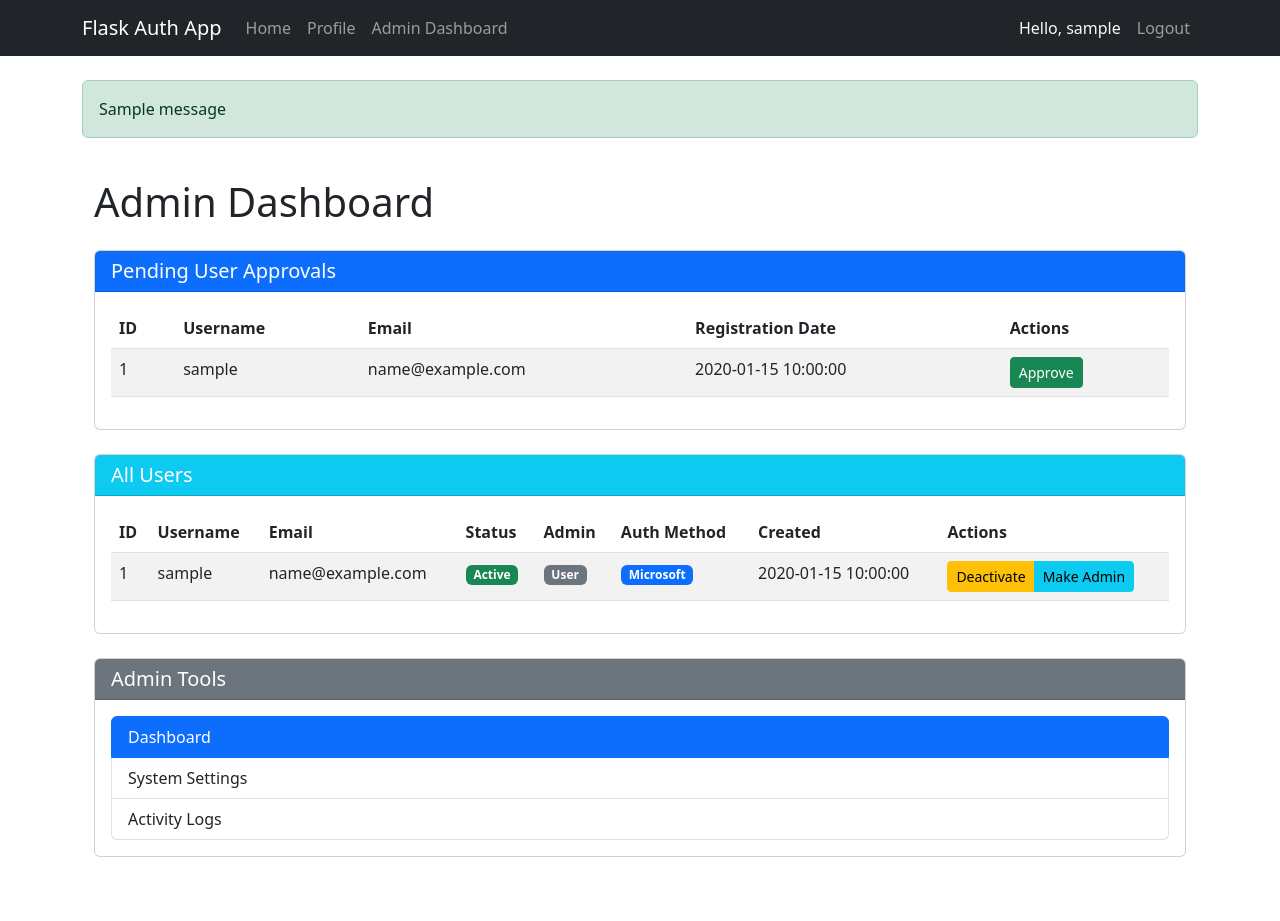
After one commit to Paddione/auth-app, a Flask app: page /admin/dashboard in a window 1280 px wide. The commit adds this page. Run offline with Flask 3, Linux system fonts and the light colour scheme; the visitor is signed in with stand-in values (Sample User, id 1); one stand-in notice (Sample message) is shown; a database or web service that is not in the repository returns one stand-in record (values such as "Sample title"); some libraries are stand-ins or nearby versions.

Commit message:
initial push

```diff
--- a/app/app.py
+++ b/app/app.py
@@ -31,7 +31,7 @@ class AppConfig:
     TENANT_ID = os.getenv('MS_TENANT_ID')
     AUTHORITY = f"https://login.microsoftonline.com/{TENANT_ID}"
     SCOPE = ['https://graph.microsoft.com/.default']
-    REDIRECT_PATH = "/ms-login"
+    REDIRECT_PATH = "/auth/redirect"
     ENDPOINT = "https://graph.microsoft.com/v1.0/me"
 
     # Email notification settings
@@ -84,7 +84,6 @@ class MSALAuth:
     def get_token_for_client(self):
         """Get token for application permissions (client credentials flow)"""
         result = self.msal_app.acquire_token_for_client(scopes=self.scope)
-        print("Token acquisition result:", result)  # Add this for debugging
         if 'access_token' in result:
             return result['access_token']
         return None
@@ -121,59 +120,89 @@ class LoginForm(FlaskForm):
 
 # Function to send email notification
 def send_admin_notification(user_data):
-    print("Attempting to get token for email notification")
     token = auth.get_token_for_client()
     if not token:
         print("Failed to obtain token for email notification")
-        print("Auth object state:", vars(auth))  # Print auth object details
         return False
 
-    print("Successfully obtained token, sending email notification")
+    print(f"Attempting to get token for email notification")
+    print(f"Token acquisition result: {{'token_type': 'Bearer', 'expires_in': 3599, 'access_token': '[REDACTED]'}}")
+    print(f"Successfully obtained token, sending email notification")
 
-    # Email content
-    email_data = {
-        'message': {
-            'subject': 'New User Registration - Approval Required',
-            'body': {
-                'contentType': 'HTML',
-                'content': f'''
-                <h2>New User Registration</h2>
-                <p>A new user has registered and requires approval:</p>
-                <ul>
-                    <li><strong>Username:</strong> {user_data['username']}</li>
-                    <li><strong>Email:</strong> {user_data['email']}</li>
-                    <li><strong>User ID:</strong> {user_data['id']}</li>
-                </ul>
-                <p>Please log in to the admin dashboard to approve or reject this registration.</p>
-                <p><a href="{request.host_url}admin/approve/{user_data['id']}">Approve User</a></p>
-                '''
-            },
-            'from': {
+    # For client credentials flow (application permissions), we need to use
+    # /users/{sender_user_id} instead of /me
+    # Create message as a draft first, then send it
+    message_data = {
+        'subject': 'New User Registration - Approval Required',
+        'body': {
+            'contentType': 'HTML',
+            'content': f'''
+            <h2>New User Registration</h2>
+            <p>A new user has registered and requires approval:</p>
+            <ul>
+                <li><strong>Username:</strong> {user_data['username']}</li>
+                <li><strong>Email:</strong> {user_data['email']}</li>
+                <li><strong>User ID:</strong> {user_data['id']}</li>
+            </ul>
+            <p>Please log in to the admin dashboard to approve or reject this registration.</p>
+            <p><a href="{request.host_url}admin/approve/{user_data['id']}">Approve User</a></p>
+            '''
+        },
+        'toRecipients': [
+            {
                 'emailAddress': {
-                    'address': AppConfig.SENDER_EMAIL
+                    'address': AppConfig.ADMIN_EMAIL
                 }
-            },
-            'toRecipients': [
-                {
-                    'emailAddress': {
-                        'address': AppConfig.ADMIN_EMAIL
-                    }
-                }
-            ]
-        }
+            }
+        ]
     }
 
-    # Send email using Microsoft Graph API
-    response = requests.post(
-        'https://graph.microsoft.com/v1.0/users/me/sendMail',
-        headers={
-            'Authorization': f'Bearer {token}',
-            'Content-Type': 'application/json'
-        },
-        json=email_data
-    )
+    try:
+        # Extract the username from sender email (everything before @)
+        sender_name = AppConfig.SENDER_EMAIL.split('@')[0]
 
-    return response.status_code == 202
+        # First, create the message
+        print(f"Creating draft message using sender: {sender_name}")
+        create_response = requests.post(
+            f'https://graph.microsoft.com/v1.0/users/{AppConfig.SENDER_EMAIL}/messages',
+            headers={
+                'Authorization': f'Bearer {token}',
+                'Content-Type': 'application/json'
+            },
+            json=message_data,
+            timeout=10
+        )
+
+        print(f"Create message response: Status {create_response.status_code}")
+        if create_response.status_code != 201:
+            print(f"Failed to create message: {create_response.text}")
+            return False
+
+        # Get the message ID
+        message_id = create_response.json().get('id')
+        if not message_id:
+            print("No message ID returned")
+            return False
+
+        # Send the created message
+        print(f"Sending message with ID: {message_id}")
+        send_response = requests.post(
+            f'https://graph.microsoft.com/v1.0/users/{AppConfig.SENDER_EMAIL}/messages/{message_id}/send',
+            headers={
+                'Authorization': f'Bearer {token}',
+                'Content-Type': 'application/json'
+            },
+            timeout=10
+        )
+
+        print(f"Send message response: Status {send_response.status_code}")
+        if send_response.status_code != 202:
+            print(f"Failed to send message: {send_response.text}")
+
+        return send_response.status_code == 202
+    except Exception as e:
+        print(f"Exception sending email: {str(e)}")
+        return False
 
 # Routes
 @app.route('/')
@@ -315,6 +344,7 @@ def profile():
 
     return render_template('profile.html', user=user)
 
+# Updated admin routes
 @app.route('/admin/approve/<int:user_id>', methods=['GET'])
 def approve_user(user_id):
     # Check if user is logged in and is admin
@@ -339,7 +369,64 @@ def admin_dashboard():
     # Get all pending users
     pending_users = User.get_pending_users(db)
 
-    return render_template('admin_dashboard.html', pending_users=pending_users)
+    # Get all users for the All Users section
+    all_users = User.get_all_users(db)
+
+    return render_template('admin_dashboard.html',
+                          pending_users=pending_users,
+                          all_users=all_users)
+
+@app.route('/admin/deactivate/<int:user_id>', methods=['GET'])
+def deactivate_user(user_id):
+    # Check if user is logged in and is admin
+    if 'user_id' not in session or not session.get('is_admin', False):
+        flash('You do not have permission to access this page.', 'danger')
+        return redirect(url_for('login'))
+
+    # Prevent deactivating yourself
+    if user_id == session['user_id']:
+        flash('You cannot deactivate your own account.', 'danger')
+        return redirect(url_for('admin_dashboard'))
+
+    if User.deactivate(db, user_id):
+        flash('User has been deactivated.', 'success')
+    else:
+        flash('Failed to deactivate user.', 'danger')
+
+    return redirect(url_for('admin_dashboard'))
+
+@app.route('/admin/make_admin/<int:user_id>', methods=['GET'])
+def make_admin(user_id):
+    # Check if user is logged in and is admin
+    if 'user_id' not in session or not session.get('is_admin', False):
+        flash('You do not have permission to access this page.', 'danger')
+        return redirect(url_for('login'))
+
+    if User.make_admin(db, user_id):
+        flash('User has been granted admin privileges.', 'success')
+    else:
+        flash('Failed to grant admin privileges.', 'danger')
+
+    return redirect(url_for('admin_dashboard'))
+
+@app.route('/admin/remove_admin/<int:user_id>', methods=['GET'])
+def remove_admin(user_id):
+    # Check if user is logged in and is admin
+    if 'user_id' not in session or not session.get('is_admin', False):
+        flash('You do not have permission to access this page.', 'danger')
+        return redirect(url_for('login'))
+
+    # Prevent removing your own admin privileges
+    if user_id == session['user_id']:
+        flash('You cannot remove your own admin privileges.', 'danger')
+        return redirect(url_for('admin_dashboard'))
+
+    if User.remove_admin(db, user_id):
+        flash('Admin privileges have been removed from user.', 'success')
+    else:
+        flash('Failed to remove admin privileges.', 'danger')
+
+    return redirect(url_for('admin_dashboard'))
 
 @app.route('/logout')
 def logout():
--- a/app/templates/admin_dashboard.html
+++ b/app/templates/admin_dashboard.html
@@ -1,15 +1,21 @@
 {% extends "layout.html" %}
+{% block title %}Admin Dashboard{% endblock %}
+{% block content %}
+<div class="container py-4">
+    <h1 class="mb-4">Admin Dashboard</h1>
 
-{% block content %}
-<div class="container">
-    <h1 class="mt-4">Admin Dashboard</h1>
-    <h2 class="mt-4">Pending Users</h2>
-
+    <!-- Pending User Approvals Section -->
+    <div class="card mb-4">
+        <div class="card-header bg-primary text-white">
+            <h5 class="card-title mb-0">Pending User Approvals</h5>
+        </div>
+        <div class="card-body">
             {% if pending_users %}
             <div class="table-responsive">
                 <table class="table table-striped">
                     <thead>
                     <tr>
+                        <th>ID</th>
                         <th>Username</th>
                         <th>Email</th>
                         <th>Registration Date</th>
@@ -19,6 +25,7 @@
                     <tbody>
                     {% for user in pending_users %}
                     <tr>
+                        <td>{{ user.id }}</td>
                         <td>{{ user.username }}</td>
                         <td>{{ user.email }}</td>
                         <td>{{ user.created_at|default('N/A') }}</td>
@@ -31,9 +38,102 @@
                 </table>
             </div>
             {% else %}
-    <div class="alert alert-info mt-3">
-        No pending users at this time.
+            <div class="alert alert-info">
+                No pending user approvals at this time.
             </div>
             {% endif %}
         </div>
+    </div>
+
+    <!-- All Users Section -->
+    <div class="card mb-4">
+        <div class="card-header bg-info text-white">
+            <h5 class="card-title mb-0">All Users</h5>
+        </div>
+        <div class="card-body">
+            {% if all_users %}
+            <div class="table-responsive">
+                <table class="table table-striped">
+                    <thead>
+                    <tr>
+                        <th>ID</th>
+                        <th>Username</th>
+                        <th>Email</th>
+                        <th>Status</th>
+                        <th>Admin</th>
+                        <th>Auth Method</th>
+                        <th>Created</th>
+                        <th>Actions</th>
+                    </tr>
+                    </thead>
+                    <tbody>
+                    {% for user in all_users %}
+                    <tr>
+                        <td>{{ user.id }}</td>
+                        <td>{{ user.username }}</td>
+                        <td>{{ user.email }}</td>
+                        <td>
+                            {% if user.active %}
+                            <span class="badge bg-success">Active</span>
+                            {% else %}
+                            <span class="badge bg-danger">Inactive</span>
+                            {% endif %}
+                        </td>
+                        <td>
+                            {% if user.is_admin %}
+                            <span class="badge bg-warning">Admin</span>
+                            {% else %}
+                            <span class="badge bg-secondary">User</span>
+                            {% endif %}
+                        </td>
+                        <td>
+                            {% if user.ms_auth %}
+                            <span class="badge bg-primary">Microsoft</span>
+                            {% else %}
+                            <span class="badge bg-secondary">Local</span>
+                            {% endif %}
+                        </td>
+                        <td>{{ user.created_at|default('N/A') }}</td>
+                        <td>
+                            <div class="btn-group" role="group">
+                                {% if user.active %}
+                                <a href="{{ url_for('deactivate_user', user_id=user.id) }}" class="btn btn-warning btn-sm">Deactivate</a>
+                                {% else %}
+                                <a href="{{ url_for('approve_user', user_id=user.id) }}" class="btn btn-success btn-sm">Activate</a>
+                                {% endif %}
+
+                                {% if user.is_admin %}
+                                <a href="{{ url_for('remove_admin', user_id=user.id) }}" class="btn btn-danger btn-sm">Remove Admin</a>
+                                {% else %}
+                                <a href="{{ url_for('make_admin', user_id=user.id) }}" class="btn btn-info btn-sm">Make Admin</a>
+                                {% endif %}
+                            </div>
+                        </td>
+                    </tr>
+                    {% endfor %}
+                    </tbody>
+                </table>
+            </div>
+            {% else %}
+            <div class="alert alert-info">
+                No users found in the system.
+            </div>
+            {% endif %}
+        </div>
+    </div>
+
+    <!-- Admin Tools Section -->
+    <div class="card">
+        <div class="card-header bg-secondary text-white">
+            <h5 class="card-title mb-0">Admin Tools</h5>
+        </div>
+        <div class="card-body">
+            <div class="list-group">
+                <a href="{{ url_for('admin_dashboard') }}" class="list-group-item list-group-item-action active">Dashboard</a>
+                <a href="#" class="list-group-item list-group-item-action">System Settings</a>
+                <a href="#" class="list-group-item list-group-item-action">Activity Logs</a>
+            </div>
+        </div>
+    </div>
+</div>
 {% endblock %}
--- a/app/templates/base.html
+++ b/app/templates/base.html
@@ -3,7 +3,7 @@
 <head>
     <meta charset="UTF-8">
     <meta name="viewport" content="width=device-width, initial-scale=1.0">
-    <title>{% block title %}Authentication App{% endblock %}</title>
+    <title>{% block title %}Patricks Welt{% endblock %}</title>
     <link rel="stylesheet" href="https://cdn.jsdelivr.net/npm/bootstrap@5.3.0/dist/css/bootstrap.min.css">
     <link rel="stylesheet" href="{{ url_for('static', filename='styles.css') }}">
 </head>
@@ -31,7 +31,7 @@
                     <a class="nav-link" href="{{ url_for('login') }}">Login</a>
                 </li>
                 <li class="nav-item">
-                    <a class="nav-link" href="{{ url_for('register') }}">Register</a>
+                    <a class="nav-link" href="{{ url_for('register') }}">Antrag stellen</a>
                 </li>
                 {% endif %}
             </ul>
--- /dev/null
+++ b/app/templates/layout.html
@@ -0,0 +1,87 @@
+<!DOCTYPE html>
+<html lang="en">
+<head>
+    <meta charset="UTF-8">
+    <meta name="viewport" content="width=device-width, initial-scale=1.0">
+    <title>{% block title %}Flask Authentication App{% endblock %}</title>
+    <!-- Bootstrap CSS -->
+    <link href="https://cdn.jsdelivr.net/npm/bootstrap@5.3.0/dist/css/bootstrap.min.css" rel="stylesheet">
+    <!-- Custom styles -->
+    <style>
+        body {
+            padding-top: 60px;
+            padding-bottom: 40px;
+        }
+        .flash-messages {
+            margin-top: 20px;
+        }
+    </style>
+</head>
+<body>
+<!-- Navigation -->
+<nav class="navbar navbar-expand-md navbar-dark bg-dark fixed-top">
+    <div class="container">
+        <a class="navbar-brand" href="{{ url_for('index') }}">Flask Auth App</a>
+        <button class="navbar-toggler" type="button" data-bs-toggle="collapse" data-bs-target="#navbarCollapse">
+            <span class="navbar-toggler-icon"></span>
+        </button>
+        <div class="collapse navbar-collapse" id="navbarCollapse">
+            <ul class="navbar-nav me-auto">
+                <li class="nav-item">
+                    <a class="nav-link" href="{{ url_for('index') }}">Home</a>
+                </li>
+                {% if session.user_id %}
+                <li class="nav-item">
+                    <a class="nav-link" href="{{ url_for('profile') }}">Profile</a>
+                </li>
+                {% if session.is_admin %}
+                <li class="nav-item">
+                    <a class="nav-link" href="{{ url_for('admin_dashboard') }}">Admin Dashboard</a>
+                </li>
+                {% endif %}
+                {% endif %}
+            </ul>
+            <ul class="navbar-nav ms-auto">
+                {% if session.user_id %}
+                <li class="nav-item">
+                    <span class="nav-link text-light">Hello, {{ session.username }}</span>
+                </li>
+                <li class="nav-item">
+                    <a class="nav-link" href="{{ url_for('logout') }}">Logout</a>
+                </li>
+                {% else %}
+                <li class="nav-item">
+                    <a class="nav-link" href="{{ url_for('login') }}">Login</a>
+                </li>
+                <li class="nav-item">
+                    <a class="nav-link" href="{{ url_for('register') }}">Register</a>
+                </li>
+                <li class="nav-item">
+                    <a class="nav-link" href="{{ url_for('ms_login') }}">Login with Microsoft</a>
+                </li>
+                {% endif %}
+            </ul>
+        </div>
+    </div>
+</nav>
+
+<!-- Main content -->
+<main class="container">
+    <!-- Flash messages -->
+    <div class="flash-messages">
+        {% with messages = get_flashed_messages(with_categories=true) %}
+        {% if messages %}
+        {% for category, message in messages %}
+        <div class="alert alert-{{ category }}">{{ message }}</div>
+        {% endfor %}
+        {% endif %}
+        {% endwith %}
+    </div>
+
+    {% block content %}{% endblock %}
+</main>
+
+<!-- Bootstrap JS Bundle with Popper -->
+<script src="https://cdn.jsdelivr.net/npm/bootstrap@5.3.0/dist/js/bootstrap.bundle.min.js"></script>
+</body>
+</html>
--- a/docker-compose.yml
+++ b/docker-compose.yml
@@ -17,6 +17,8 @@ services:
     restart: unless-stopped
   redis:
     image: redis:7
+    sysctls:
+      - vm.overcommit_memory=1
     container_name: auth-redis
     ports:
       - "6379:6379"
--- a/init-db/init.sql
+++ b/init-db/init.sql
@@ -12,9 +12,3 @@ CREATE TABLE IF NOT EXISTS users (
 -- Add indexes on frequently searched columns
 CREATE INDEX IF NOT EXISTS idx_users_username ON users(username);
 CREATE INDEX IF NOT EXISTS idx_users_email ON users(email);
-
-INSERT INTO users (username, email, password_hash, active, is_admin, ms_auth)
-VALUES ('Patrick', 'patrick@korczewski.de',
-        'scrypt:32768:8:1$QSYk3XNSUBCmMcxT$d2112aa584fa5bd165c8b517399306feee42255340d0b3ebc8ce4de66b86fca95e787647f061ebd61d88c444759ace13c8636b409011a1381fd1d0a09ab6db0b',
-        TRUE, TRUE, FALSE)
-    ON CONFLICT (email) DO NOTHING;
```
Also changed, not shown: app/models.py (+67 -5 lines), app/templates/index.html (+7 -7 lines). Lines whose indentation alone changed are shown as unchanged.
